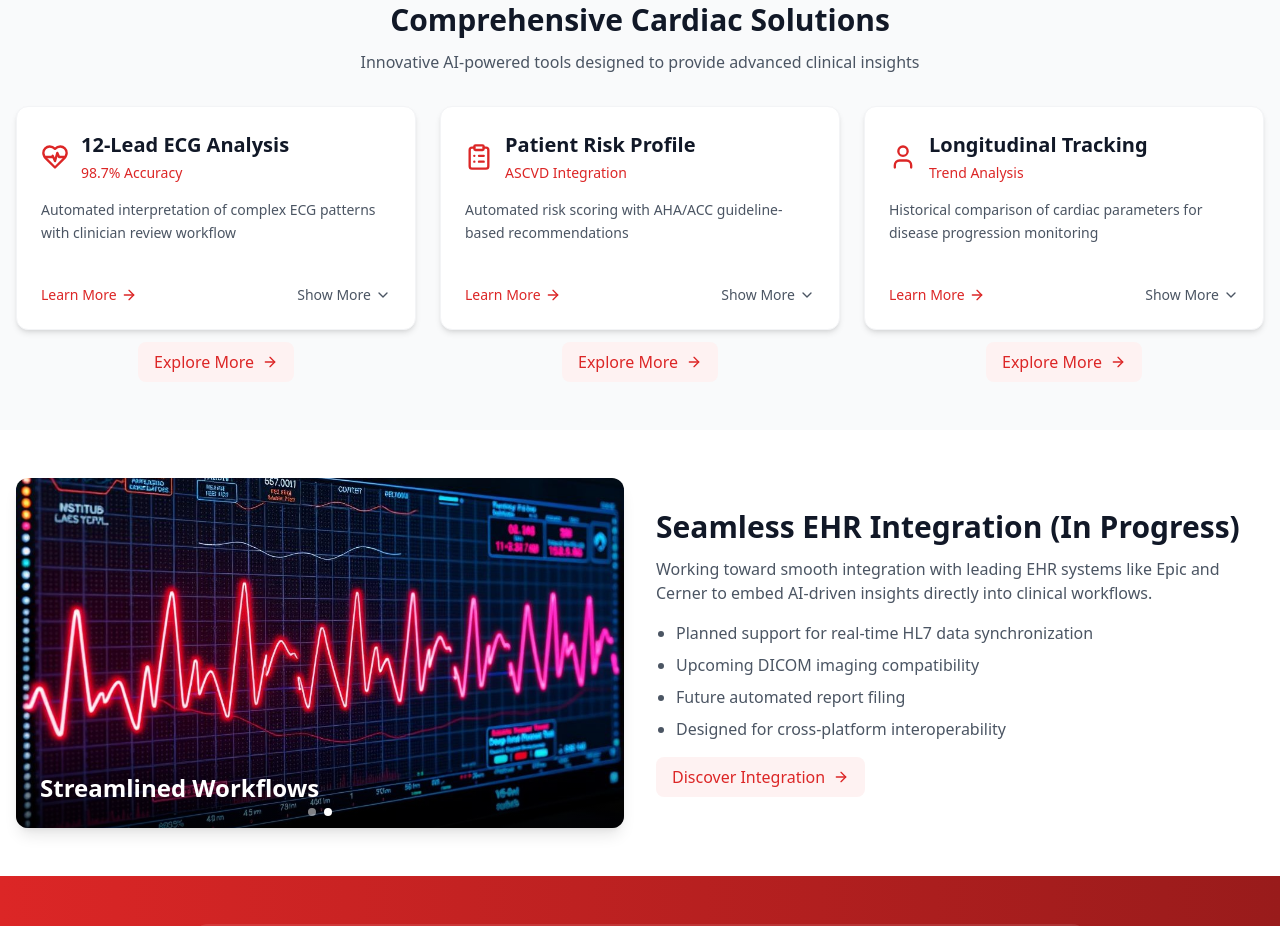
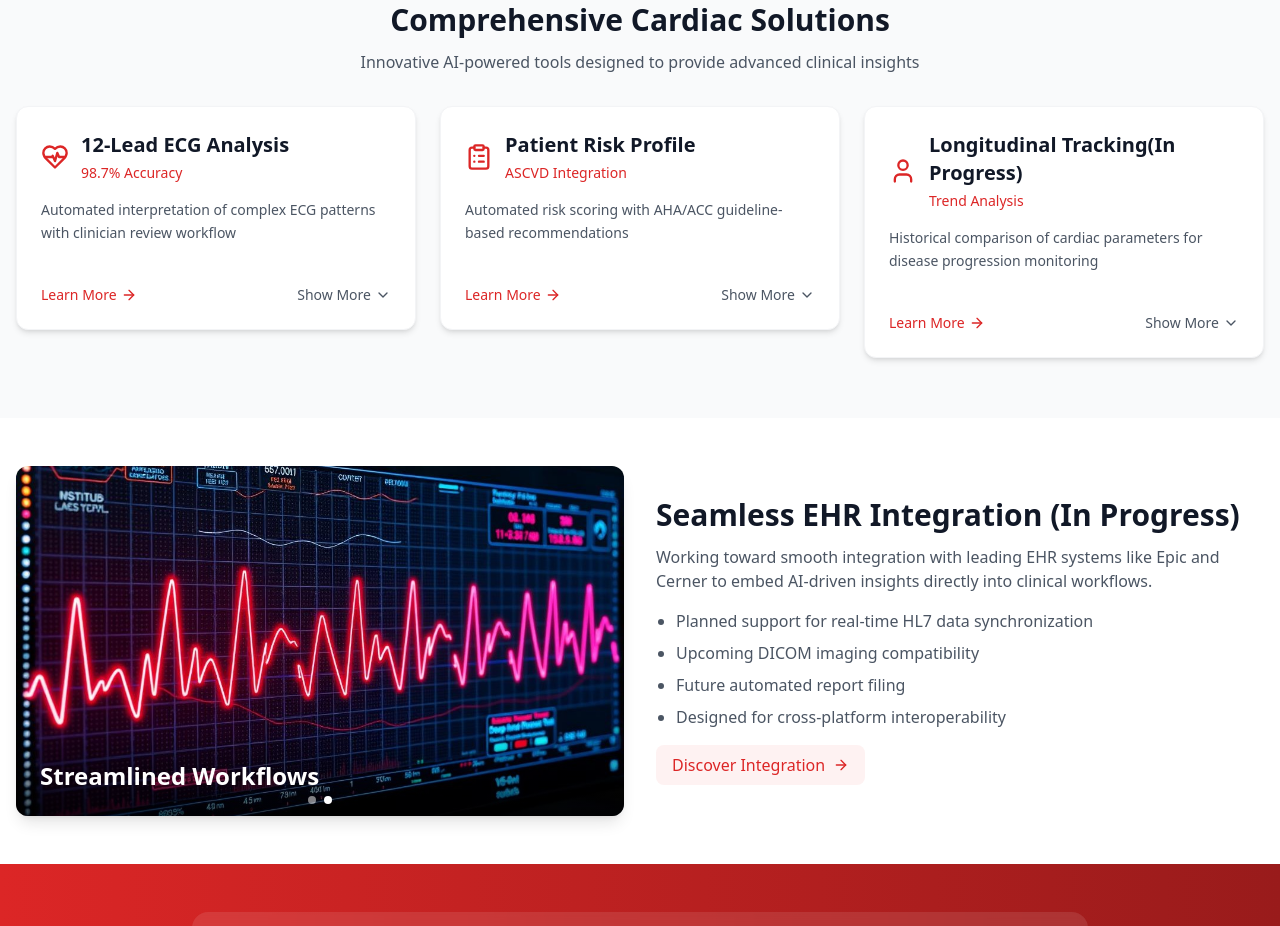
Before and after one commit to PraiseOrly/New_App, a React (Vite) app in the folder NewApp/: page / in a window 1280 px wide. Shown: the part 1500-2426 px from the top of the page. Built offline with nearby package versions, Linux system fonts and the light colour scheme.

Commit message:
Update Homepage.tsx

```diff
--- a/NewApp/src/pages/Homepage.tsx
+++ b/NewApp/src/pages/Homepage.tsx
@@ -1,22 +1,21 @@
+import {
+	ActivityIcon,
+	ArrowRightIcon,
+	BadgeCheckIcon,
+	CalendarCheckIcon,
+	ClipboardListIcon,
+	HeartPulseIcon,
+	LineChartIcon,
+	PlayCircleIcon,
+	UserIcon,
+	XIcon,
+} from "lucide-react";
 import React, { useEffect, useRef, useState } from "react";
 import { Link } from "react-router-dom";
-import Navbar from "../components/Navbar";
 import FeatureCard from "../components/FeatureCard";
 import Footer from "../components/Footer";
+import Navbar from "../components/Navbar";
 import RequestDemoModal from "../components/RequestDemoModal";
-import {
-	HeartPulseIcon,
-	StethoscopeIcon,
-	UserIcon,
-	ActivityIcon,
-	LineChartIcon,
-	CalendarCheckIcon,
-	BadgeCheckIcon,
-	ClipboardListIcon,
-	PlayCircleIcon,
-	ArrowRightIcon,
-	XIcon,
-} from "lucide-react";
 
 interface LazyImageProps {
 	src: string;
@@ -488,7 +487,7 @@ const Homepage: React.FC = () => {
 							},
 							{
 								icon: <UserIcon size={28} className="text-red-600" />,
-								title: "Longitudinal Tracking",
+								title: "Longitudinal Tracking(In Progress)",
 								stats: "Trend Analysis",
 								description:
 									"Historical comparison of cardiac parameters for disease progression monitoring",
@@ -521,26 +520,7 @@ const Homepage: React.FC = () => {
 									linkTo={item.modal.link}
 								/>
 								<div className="mt-3 text-center">
-								{item.title === "12-Lead ECG Analysis" ? (
-									<Link
-										to="/ecg-analysis"
-										className="group inline-flex items-center gap-2 text-red-600 font-medium py-2 px-4 rounded-lg bg-red-50 hover:bg-red-100 transition-all duration-300 ease-in-out focus:outline-none focus:ring-2 focus:ring-red-600"
-									>
-										<span>Explore More</span>
-										<ArrowRightIcon className="w-4 h-4 transform group-hover:translate-x-1 transition-transform duration-300" />
-									</Link>
-								) : (
-									<LearnMoreButton
-										onClick={() =>
-											openModal(
-												item.modal.title,
-												item.modal.content,
-												item.modal.link
-											)
-										}
-										label="Explore More"
-									/>
-								)}
+									{/* Removed Explore More buttons as per request */}
 								</div>
 							</div>
 						))}
@@ -591,7 +571,7 @@ const Homepage: React.FC = () => {
 									openModal(
 										"EHR Integration",
 										"Our platform is designed to work effortlessly with Epic, Cerner, and other leading EHR systems, supporting real-time data synchronization and streamlining automated workflows.",
-										"/ehr-integration"
+										"/contact"
 									)
 								}
 								label="Discover Integration"
```
Lines whose indentation alone changed are shown as unchanged.
